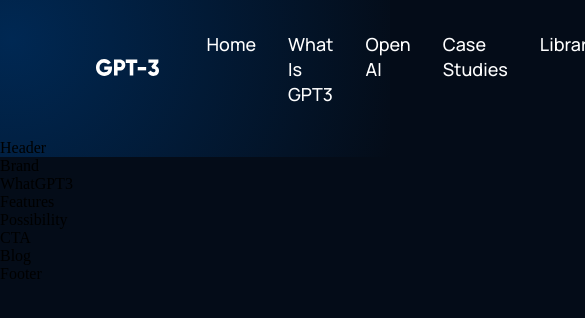
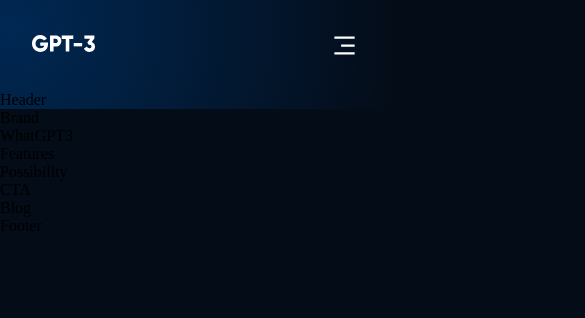
Before and after one commit to edmelech/gpt3-website, a React (Create React App) app: page / in a window 390 px wide. Shown: the top 318 px of the page, 585 px wide, since content can reach past the window. Built offline with nearby package versions, Linux system fonts and the light colour scheme.

Commit message:
implement navbar and mobile responsiveness

```diff
--- a/src/components/navbar/Navbar.jsx
+++ b/src/components/navbar/Navbar.jsx
@@ -1,22 +1,51 @@
-import React from 'react'
-import { RiMenu3Line, RiCloseLin } from 'react-icons/ri';
+import React, { useState } from 'react'
+import { RiMenu3Line, RiCloseLine } from 'react-icons/ri';
 import logo from '../../assets/logo.svg'
 import './navbar.css';
 
+const Menu = () => (
+  <>
+  <p><a href='#home'>Home</a></p>
+  <p><a href='#wgpt3'>What is GPT3</a></p>
+  <p><a href='#posssibilty'>Open AI</a></p>
+  <p><a href='#features'>Case Studies</a></p>
+  <p><a href='#blog'>Library</a></p>
+  </>
+)
+
 const Navbar = () => {
+const [toggleMenu, setToggleMenu] = useState(false);
+
   return (
     <div className='gpt3__navbar'>
       <div className='gpt3__navbar-links'>
         <div className='gpt3__navbar-links_logo'>
           <img src={logo} alt='logo' />
         </div>
-        <div className='gpt3_navbar-links_container'>
-          <p><a href='#home'>Home</a></p>
-          <p><a href='#wgpt3'>What is GPT3</a></p>
-          <p><a href='#posssibilty'>Open AI</a></p>
-          <p><a href='#features'>Case Studies</a></p>
-          <p><a href='#blog'>Library</a></p>
+        <div className='gpt3__navbar-links_container'>
+        <Menu />
         </div>
+      </div>
+      <div className='gpt3__navbar-sign'>
+        <p>Sign in</p>
+        <button type="button">Sign up</button>
+      </div>
+      <div className='gpt3__navbar-menu'>
+        {toggleMenu
+          ? <RiCloseLine color='#fff' size={27} onClick={() => setToggleMenu(false)} />
+          : <RiMenu3Line color='#fff' size={27} onClick={() => setToggleMenu(true)} />
+        }
+        {toggleMenu && (
+          <div className="gpt3__navbar-menu_container scale-up-center">
+            <div className="gpt3__navbar-menu_container-links">
+              <Menu />
+              <div className='gpt3__navbar-menu_container-links-sign'>
+                <p>Sign in</p>
+                <button type="button">Sign up</button>
+              </div>
+            </div>
+          </div>
+        )}
       </div>
     </div>
   )
--- a/src/components/navbar/navbar.css
+++ b/src/components/navbar/navbar.css
@@ -22,20 +22,20 @@
   height: 16.02px;
 }
 
-.gpt3_navbar-links_container {
+.gpt3__navbar-links_container {
   display: flex;
   flex-direction: row;
 }
 
-.gpt3_navbar-sign {
+.gpt3__navbar-sign {
   display: flex;
   justify-content: flex-end;
   align-items: center;
 }
 
-.gpt3_navbar-links_container p,
-.gpt3_navbar-sign p,
-.gpt3_navar-menu_container p {
+.gpt3__navbar-links_container p,
+.gpt3__navbar-sign p,
+.gpt3__navbar-menu_container p {
   color: #fff;
   font-family: var(--font-family);
   font-weight: 500;
@@ -46,3 +46,88 @@
   margin: 0 1rem;
   cursor: pointer
 }
+
+.gpt3__navbar-sign button,
+.gpt3__navbar-menu_container button {
+  padding: 0.5rem 1rem;
+  color:#fff;
+  background: #FF4820;
+  font-family: var(--font-family);
+  font-size: 18px;
+  font-weight: 500;
+  line-height: 25px;
+  border-radius: 5px;
+  border: 0;
+  outline: none;
+  cursor: pointer;
+}
+
+.gpt3__navbar-menu {
+  margin-left: 1rem;
+
+  display: none;
+  position: relative;
+}
+
+.gpt3__navbar-menu svg {
+  cursor: pointer;
+}
+
+.gpt3__navbar-menu_container {
+  display: flex;
+  justify-content: flex-end;
+  align-items: flex-end;
+  flex-direction: column;
+
+  text-align: end;
+  background: var(--color-footer);
+  padding: 2rem;
+  position: absolute;
+  top: 40px;
+  right: 0;
+  margin-top: 1rem;
+  min-width: 210px;
+  border-radius: 5px;
+  box-shadow: 0 0 5 rgba(0,0,0,0.2);
+}
+
+.gpt3__navbar-menu_container p {
+  margin: 1rem 0;
+}
+.gpt3__navbar-menu_container-links-sign {
+  display: none;
+}
+
+@media screen and (max-width: 1050px) {
+  .gpt3__navbar-links_container {
+    display: none;
+  }
+
+  .gpt3__navbar-menu {
+    display: flex;
+  }
+}
+
+@media screen and (max-width: 700px) {
+  .gpt3__navbar {
+    padding: 2rem 4rem;
+  }
+}
+
+@media screen and (max-width: 550px) {
+  .gpt3__navbar {
+    padding: 2rem;
+  }
+
+  .gpt3__navbar-sign {
+    display: none;
+  }
+
+  .gpt3__navbar-menu_container {
+    top: 20px;
+  }
+
+  .gpt3__navbar-menu_container-links-sign {
+    display: block;
+  }
+}
```
